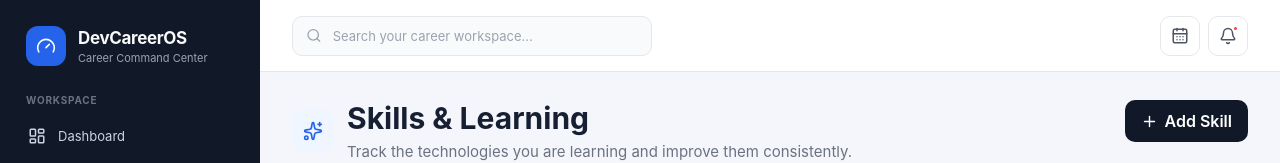
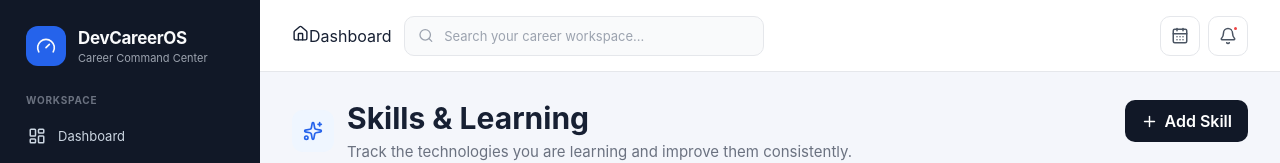
Before and after one commit to Sheetal-Patel17/DevCareerOS, a React app in the folder frontend/: page /skills in a window 1280 px wide. Shown: the top 163 px of the page. Built offline with nearby package versions, Linux system fonts and the light colour scheme; no server answers; sample sign-in values are in the browser's storage; the HTML template or start-up script is replaced by a standard one.

Commit message:
Add dashboard shortcut to workspace topbar

```diff
--- a/frontend/src/components/Topbar.jsx
+++ b/frontend/src/components/Topbar.jsx
@@ -1,24 +1,55 @@
-import { Bell, CalendarDays, Menu, Search } from "lucide-react";
+import { Bell, CalendarDays, Home, Menu, Search } from "lucide-react";
+import { Link, useLocation } from "react-router-dom";
 
-function Topbar({ onMenuClick }) {
+function Topbar() {
+  const location = useLocation();
+  const showDashboardShortcut = location.pathname !== "/";
+
   return (
     <header className="topbar">
       <div className="topbar-left">
-        <button type="button" className="mobile-menu-button" onClick={() => window.dispatchEvent(new Event("devcareer:open-menu"))} aria-label="Open navigation">
+        <button
+          type="button"
+          className="mobile-menu-button"
+          onClick={() => window.dispatchEvent(new Event("devcareer:open-menu"))}
+          aria-label="Open navigation"
+        >
           <Menu size={20} />
         </button>
+
+        {showDashboardShortcut && (
+          <Link
+            to="/"
+            className="dashboard-shortcut"
+            aria-label="Go to Dashboard"
+            title="Back to Dashboard"
+          >
+            <Home size={17} />
+            <span className="dashboard-shortcut-label">Dashboard</span>
+          </Link>
+        )}
+
         <div className="search-box">
           <Search size={17} />
-          <input type="text" placeholder="Search your career workspace..." aria-label="Search" />
+          <input
+            type="text"
+            placeholder="Search your career workspace..."
+            aria-label="Search"
+          />
         </div>
       </div>
+
       <div className="topbar-actions">
-        <button type="button" className="icon-button" title="Calendar"><CalendarDays size={18} /></button>
-        <button type="button" className="icon-button notification-button" title="Notifications">
-          <Bell size={18} /><span className="notification-dot" />
+        <button type="button" className="icon-button" title="Calendar" aria-label="Calendar">
+          <CalendarDays size={18} />
+        </button>
+        <button type="button" className="icon-button notification-button" title="Notifications" aria-label="Notifications">
+          <Bell size={18} />
+          <span className="notification-dot" />
         </button>
       </div>
     </header>
   );
 }
+
 export default Topbar;
```
